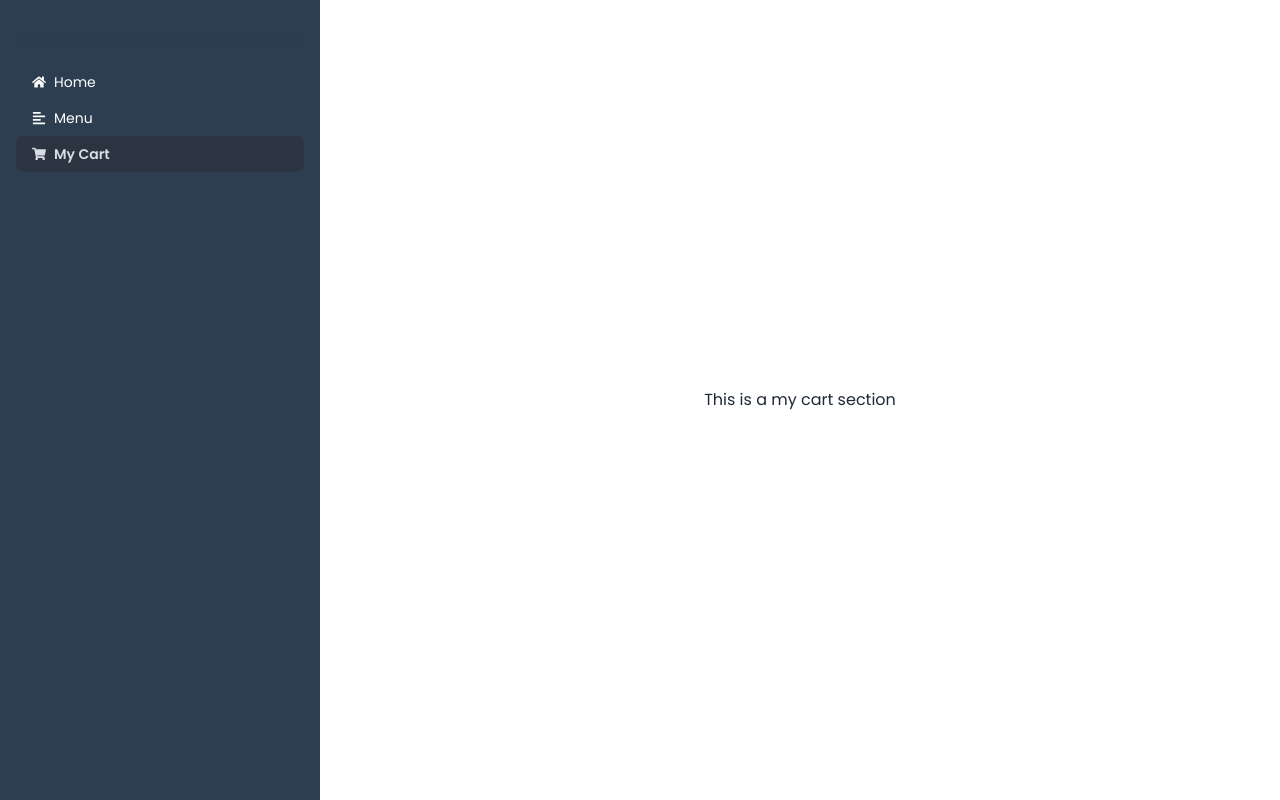
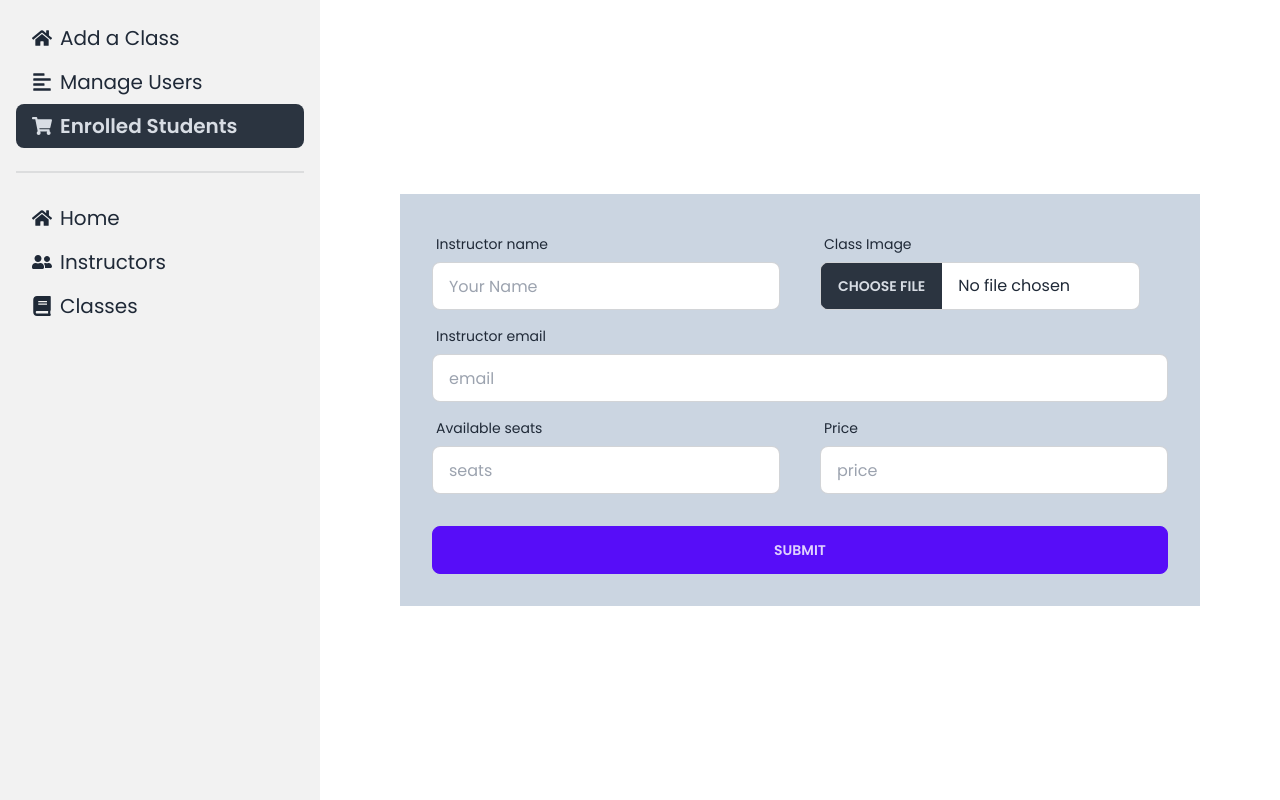
Before and after one commit to Yeakub1/eastman-client, a React (Vite) app: page /dashbord/mycart in a window 1280 px wide. Built offline with nearby package versions, Linux system fonts and the light colour scheme; no server answers.

Commit message:
Instructor class upload from

```diff
--- a/src/components/Layouts/Dashbord.jsx
+++ b/src/components/Layouts/Dashbord.jsx
@@ -3,9 +3,18 @@ import {
   FaHome,
   FaAlignLeft,
   FaShoppingCart,
+  FaBook,
+  FaUserFriends,
 } from "react-icons/fa";
 
 const Dashboard = () => {
+
+  // TODO
+  // const isAdmin = true;
+  const isInstructor = true;
+
+
+
   return (
     <div className="drawer lg:drawer-open">
       <input id="my-drawer-2" type="checkbox" className="drawer-toggle" />
@@ -20,7 +29,47 @@ const Dashboard = () => {
       </div>
       <div className="drawer-side">
         <label htmlFor="my-drawer-2" className="drawer-overlay"></label>
-        <ul className="menu p-4 w-80 h-full text-white bg-[#2C3E50]">
+        <ul className="menu p-4 w-80 h-full text-xl bg-base-200">
+          {isInstructor ? (
+            <>
+              <li>
+                <NavLink to="/">
+                  <FaHome /> Add a Class
+                </NavLink>
+              </li>
+              <li>
+                <NavLink to="/menu">
+                  <FaAlignLeft /> Manage Users
+                </NavLink>
+              </li>
+              <li>
+                <NavLink to="/dashbord/mycart">
+                  <FaShoppingCart /> Enrolled Students
+                </NavLink>
+              </li>
+            </>
+          ) : (
+            <>
+              {" "}
+              <li>
+                <NavLink to="dashord/home">
+                  <FaHome /> User Home
+                </NavLink>
+              </li>
+              <li>
+                <NavLink to="/dashbord/mycart">
+                  <FaShoppingCart /> My Cart
+                </NavLink>
+              </li>
+              <li>
+                <NavLink>payment history</NavLink>
+              </li>
+              <li>
+                <NavLink>my booking</NavLink>
+              </li>
+            </>
+          )}
+
           <div className="divider"></div>
           <li>
             <NavLink to="/">
@@ -28,13 +77,14 @@ const Dashboard = () => {
             </NavLink>
           </li>
           <li>
-            <NavLink to="/menu">
-              <FaAlignLeft /> Menu
+            <NavLink to="/Instructors">
+              <FaUserFriends /> Instructors
             </NavLink>
           </li>
           <li>
-            <NavLink to="/dashbord/mycart">
-              <FaShoppingCart /> My Cart
+            <NavLink to="/Classes">
+              <FaBook />
+              Classes
             </NavLink>
           </li>
         </ul>
--- a/src/components/Pages/Dashbord/Students/MyCart.jsx
+++ b/src/components/Pages/Dashbord/Students/MyCart.jsx
@@ -1,11 +1,112 @@
-import React from 'react';
+import React, { useContext } from "react";
+import { useForm } from "react-hook-form";
+import { AuthContext } from "../../../Provider/AuthProvider";
 
-const MyCart = () => {
-    return (
-        <div className='px-20 mx-auto'>
-            <h1>This is a my cart section</h1>
+const ContactFrom = () => {
+  const {
+    register,
+    reset,
+    handleSubmit,
+    formState: { errors },
+  } = useForm();
+
+    const {user}= useContext(AuthContext)
+
+  const onSubmit = (data) => console.log(data);
+
+  return (
+    <div className="lg:px-20">
+      <form
+        onSubmit={handleSubmit(onSubmit)}
+        className="card-body bg-slate-300"
+      >
+        <div className="grid lg:grid-cols-2 gap-10">
+          <div className="form-control">
+            <label className="label">
+              <span className="label-text">Instructor name</span>
+            </label>
+
+            <input
+              type="text"
+              {...register("name", { required: true })}
+              placeholder="Your Name"
+              className="input input-bordered"
+              defaultValue={user?.displayName}
+            />
+            {errors.name && (
+              <span className="text-red-800">Instructor Name is required</span>
+            )}
+          </div>
+          <div className="form-control">
+            <label className="label">
+              <span className="label-text">Class Image</span>
+            </label>
+
+            <input
+              type="file"
+              {...register("image", { required: true })}
+              className="file-input file-input-bordered w-full max-w-xs"
+            />
+            {errors.image && (
+              <span className="text-red-800">Class Image is required</span>
+            )}
+          </div>
         </div>
-    );
+
+        <div className="form-control">
+          <label className="label">
+            <span className="label-text">Instructor email</span>
+          </label>
+
+          <input
+            type="email"
+            {...register("email", { required: true })}
+            placeholder="email"
+            className="input input-bordered"
+            defaultValue={user?.email}
+          />
+          {errors.email && (
+            <span className="text-red-800">Instructor email is required</span>
+          )}
+        </div>
+        <div className="grid lg:grid-cols-2 gap-10">
+          <div className="form-control">
+            <label className="label">
+              <span className="label-text">Available seats</span>
+            </label>
+
+            <input
+              type="number"
+              {...register("seats", { required: true })}
+              placeholder="seats"
+              className="input input-bordered"
+            />
+            {errors.seats && (
+              <span className="text-red-800">seats is required</span>
+            )}
+          </div>
+          <div className="form-control">
+            <label className="label">
+              <span className="label-text">Price</span>
+            </label>
+
+            <input
+              type="number"
+              {...register("price", { required: true })}
+              placeholder="price"
+              className="input input-bordered"
+            />
+            {errors.price && (
+              <span className="text-red-800">Price is required</span>
+            )}
+          </div>
+        </div>
+        <div className="form-control mt-6">
+          <input className="btn btn-primary" type="submit" value="Submit" />
+        </div>
+      </form>
+    </div>
+  );
 };
 
-export default MyCart;
+export default ContactFrom;
```
Also changed, not shown: src/components/Hooks/User.js (added).
